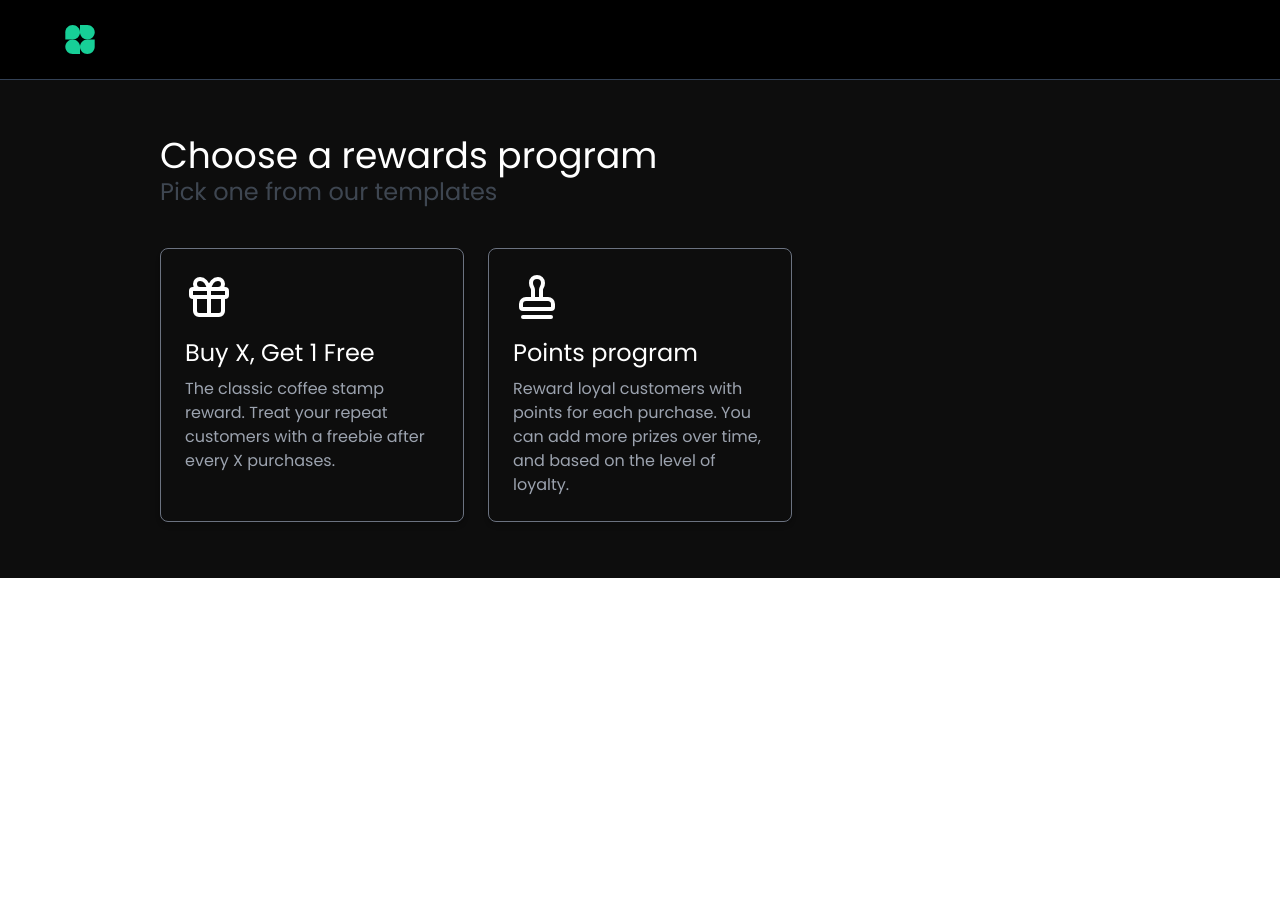
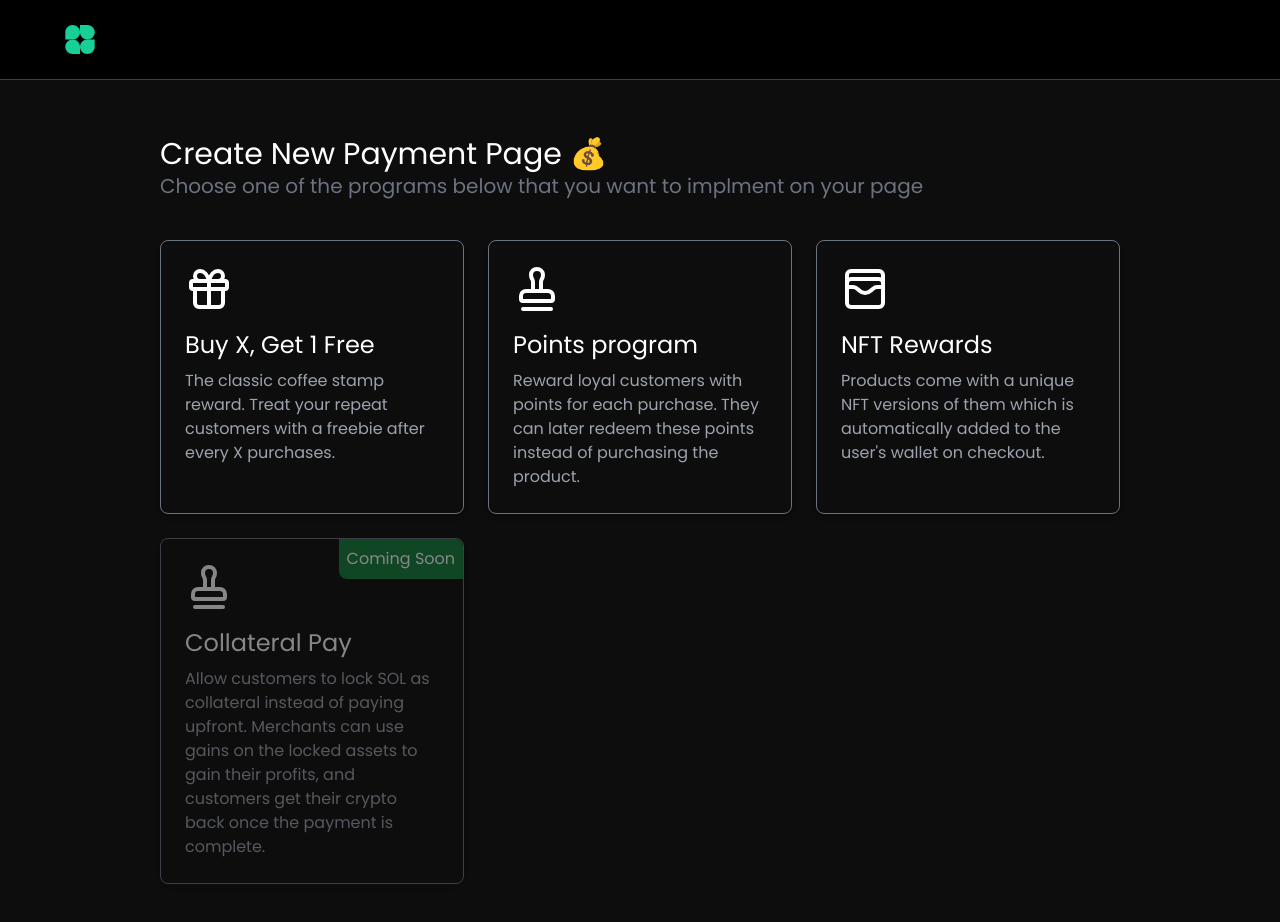
Before and after one commit to mehul-srivastava/so.loyal, a Next.js app in the folder web/: page /dashboard/payment-pages in a window 1280 px wide. Shown: the top 922 px of the page. Before the commit the page ends 800 px from the top, so only its background shows below. Built offline with nearby package versions, Linux system fonts and the light colour scheme; no server answers.

Commit message:
minor fixes and setup new pages

```diff
--- a/web/app/dashboard/layout.tsx
+++ b/web/app/dashboard/layout.tsx
@@ -1,11 +1,9 @@
 "use client";
 
-import React, { useState } from "react";
 import Link from "next/link";
 import { UserButton, useUser } from "@clerk/nextjs";
 
 import Logo from "@/components/Logo";
-import { User } from "@clerk/nextjs/server";
 
 const layout = ({ children }: { children: React.ReactNode }) => {
   const { user } = useUser();
@@ -26,7 +24,7 @@ const layout = ({ children }: { children: React.ReactNode }) => {
           </div>
         )}
       </nav>
-      <div className="pt-20 bg-black/95">{children}</div>
+      <div className="pt-20 bg-black/95 min-h-screen">{children}</div>
     </div>
   );
 };
--- a/web/app/dashboard/page.tsx
+++ b/web/app/dashboard/page.tsx
@@ -4,6 +4,7 @@ import { auth } from "@clerk/nextjs/server";
 import prisma from "@/lib/prisma";
 import TransactionCard from "./_components/transaction-charts";
 import { Button } from "@/components/ui/button";
+import Link from "next/link";
 
 async function shouldRedirectToOnboarding(userId: string) {
   const merchant = await prisma.merchant.findFirst({
@@ -24,9 +25,11 @@ const page = async () => {
       <h2 className="text-3xl">Hello, Mehul Srivastava 👋</h2>
       <h4 className="text-xl text-gray-500">Welcome to so.loyal!</h4>
       <TransactionCard />
-      <Button className="mt-10" variant="secondary">
-        Create Payment Page
-      </Button>
+      <Link href="/dashboard/payment-pages">
+        <Button className="mt-10" variant="secondary">
+          Create Payment Page
+        </Button>
+      </Link>
     </div>
   );
 };
--- a/web/app/dashboard/payment-pages/[pageId]/page.tsx
+++ b/web/app/dashboard/payment-pages/[pageId]/page.tsx
@@ -1,5 +1,3 @@
-import React from "react";
-
 const page = ({ params }: { params: { pageId: string } }) => {
   return <div>{params.pageId}</div>;
 };
--- a/web/app/dashboard/payment-pages/page.tsx
+++ b/web/app/dashboard/payment-pages/page.tsx
@@ -1,12 +1,14 @@
-import { Gift, Stamp } from "lucide-react";
+import { Gift, Stamp, WalletCards } from "lucide-react";
 
 const page = () => {
   return (
-    <div className="p-14 px-40">
-      <h1 className="text-4xl">Choose a rewards program</h1>
-      <h3 className="text-2xl text-gray-600/80">Pick one from our templates</h3>
+    <div className="p-14 px-40 h-auto">
+      <h2 className="text-3xl">Create New Payment Page 💰</h2>
+      <h4 className="text-xl text-gray-500">
+        Choose one of the programs below that you want to implment on your page
+      </h4>
 
-      <div className="mt-10 grid grid-cols-3 gap-x-6">
+      <div className="mt-10 grid grid-cols-3 gap-6">
         <div className="cursor-pointer rounded-lg border border-gray-500 p-6 shadow-md transition-all duration-150 hover:border-green-400 hover:bg-black/95">
           <Gift className="mb-4 h-12 w-12" />
           <h3 className="text-2xl">Buy X, Get 1 Free</h3>
@@ -20,9 +22,31 @@ const page = () => {
           <Stamp className="mb-4 h-12 w-12" />
           <h3 className="text-2xl">Points program</h3>
           <p className="mt-2 text-gray-400">
-            Reward loyal customers with points for each purchase. You can add more prizes
-            over time, and based on the level of loyalty.
+            Reward loyal customers with points for each purchase. They can later redeem
+            these points instead of purchasing the product.
           </p>
+        </div>
+
+        <div className="cursor-pointer rounded-lg border border-gray-500 p-6 shadow-md transition-all duration-150 hover:border-green-400 hover:bg-black/95">
+          <WalletCards className="mb-4 h-12 w-12" />
+          <h3 className="text-2xl">NFT Rewards</h3>
+          <p className="mt-2 text-gray-400">
+            Products come with a unique NFT versions of them which is automatically added
+            to the user's wallet on checkout.
+          </p>
+        </div>
+
+        <div className="relative rounded-lg select-none border border-gray-500 p-6 shadow-md opacity-50 transition-all duration-150">
+          <Stamp className="mb-4 h-12 w-12" />
+          <h3 className="text-2xl">Collateral Pay</h3>
+          <p className="mt-2 text-gray-400">
+            Allow customers to lock SOL as collateral instead of paying upfront. Merchants
+            can use gains on the locked assets to gain their profits, and customers get
+            their crypto back once the payment is complete.
+          </p>
+          <span className="absolute top-0 right-0 rounded-tr-[inherit] rounded-bl-[inherit] p-2 bg-green-700">
+            Coming Soon
+          </span>
         </div>
       </div>
     </div>
```
